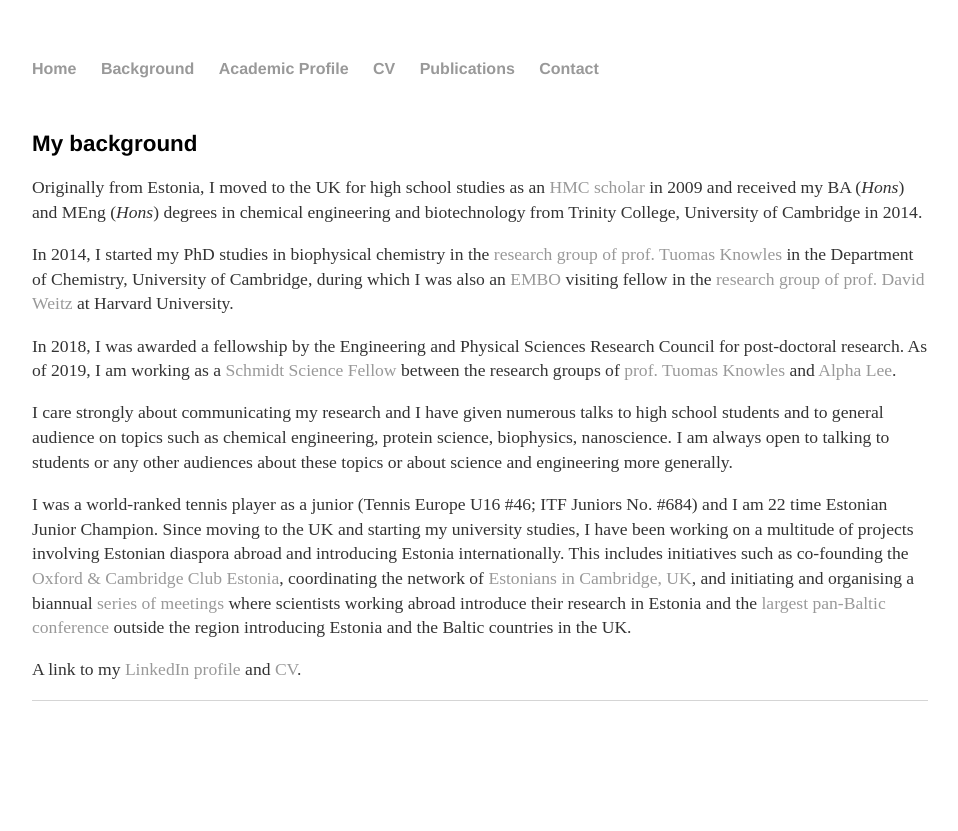
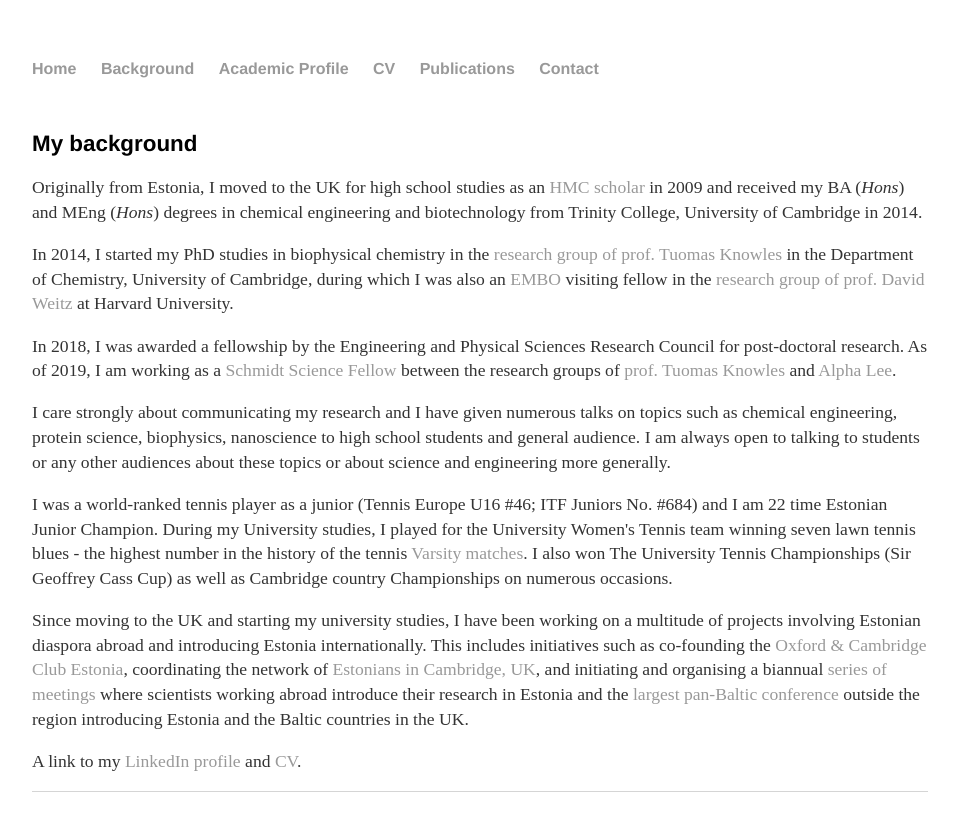
Before and after one commit to kadiliissaar/kadiliissaar.github.io, a Jekyll site: the page built from background/index.html, in a window 1280 px wide. Shown: the top 831 px of the page, without its empty margins (160-1118 px from the left). Built offline with Jekyll 4.4.1, drawn with Linux system fonts in a browser that asks for light colours.

Commit message:
Update index.html

```diff
--- a/background/index.html
+++ b/background/index.html
@@ -6,30 +6,33 @@
 </br>
 	<h2>My background</h2>
 	<p> Originally from Estonia, I moved to the UK for high school studies as an
-<a href="https://www.hmc.org.uk/about-hmc/projects/">HMC scholar</a>
-in 2009 and received my BA (<i>Hons</i>) and MEng (<i>Hons</i>) degrees in chemical engineering and
-biotechnology from Trinity College, University of Cambridge in 2014.</p>
+<a href="https://www.hmc.org.uk/about-hmc/projects/">HMC scholar</a> in 2009 and received my BA (<i>Hons</i>) and
+MEng (<i>Hons</i>) degrees in chemical engineering and biotechnology from Trinity College, University of Cambridge in 2014.</p>
 
 	<p> In 2014, I started my PhD studies in biophysical chemistry in the
-<a href="https://www-knowles.ch.cam.ac.uk/">research group of prof. Tuomas Knowles</a>
-in the Department of Chemistry, University of Cambridge, during which I was also an
-<a href="http://embo.org/">EMBO</a>
-visiting fellow in the
-<a href="https://weitzlab.seas.harvard.edu/">research group of prof. David Weitz</a>
-at Harvard University.</p>
+<a href="https://www-knowles.ch.cam.ac.uk/">research group of prof. Tuomas Knowles</a> in the Department of Chemistry,
+University of Cambridge, during which I was also an <a href="http://embo.org/">EMBO</a> visiting fellow in the
+<a href="https://weitzlab.seas.harvard.edu/">research group of prof. David Weitz</a> at Harvard University.</p>
 
 	<p>  In 2018, I was awarded a fellowship by the Engineering and Physical Sciences Research Council for post-doctoral
-research. As of 2019, I am working as a <a href="https://schmidtsciencefellows.org/">Schmidt Science Fellow</a> between the research groups of
-<a href="https://www-knowles.ch.cam.ac.uk/">prof. Tuomas Knowles</a> and <a href="https://www.alpha-lee.com/"> Alpha Lee</a>. </p>
+research. As of 2019, I am working as a <a href="https://schmidtsciencefellows.org/">Schmidt Science Fellow</a> between the
+research groups of <a href="https://www-knowles.ch.cam.ac.uk/">prof. Tuomas Knowles</a> and
+<a href="https://www.alpha-lee.com/"> Alpha Lee</a>. </p>
 
-	<p>I care strongly about communicating my research and I have given numerous talks to high school
-students and to general audience on topics such as chemical engineering, protein science, biophysics,
-nanoscience. I am always open to talking to students or any other audiences about these topics or about
-science and engineering more generally.</p>
+	<p>I care strongly about communicating my research and I have given numerous talks on topics such as chemical
+engineering, protein science, biophysics, nanoscience to high school students and general audience. I am always open to
+talking to students or any other audiences about these topics or about science and engineering more generally.</p>
 
-	<p>I was a world-ranked tennis player as a junior (Tennis Europe U16 #46; ITF Juniors No. #684) and I am 22 time Estonian
-Junior Champion. Since moving to the UK and starting my university studies, I have been working on a multitude of projects
-involving Estonian diaspora abroad and introducing Estonia internationally. This includes initiatives such as co-founding the
+	<p>I was a world-ranked tennis player as a junior (Tennis Europe U16 #46; ITF Juniors No. #684) and I am 22 time
+Estonian Junior Champion. During my University studies, I played for the University Women's Tennis team winning seven
+lawn tennis blues -  the highest number in the history of the tennis
+<a href="https://en.wikipedia.org/wiki/Cambridge_University_Lawn_Tennis_Club#Varsity_match">Varsity matches</a>. I also won
+The University Tennis Championships (Sir Geoffrey Cass Cup) as well as Cambridge country Championships on numerous
+occasions. </p>
+
+	<p> Since moving to the UK and starting my university studies, I have been working on a multitude of
+projects involving Estonian diaspora abroad and introducing Estonia internationally. This includes initiatives such as
+co-founding the
 <a href="http://www.oxbridgeestonia.org/">Oxford & Cambridge Club Estonia</a>,
 coordinating the network of
 <a href="http://cuest.soc.srcf.net/">Estonians in Cambridge, UK</a>, and
```
